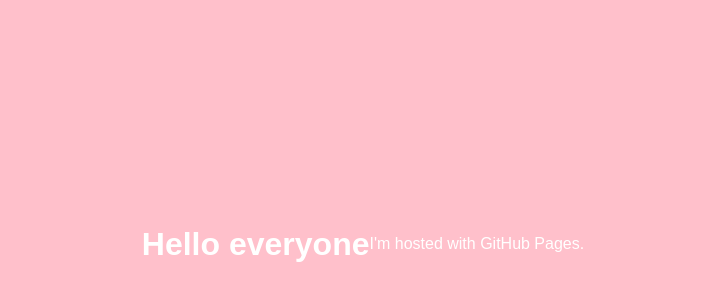
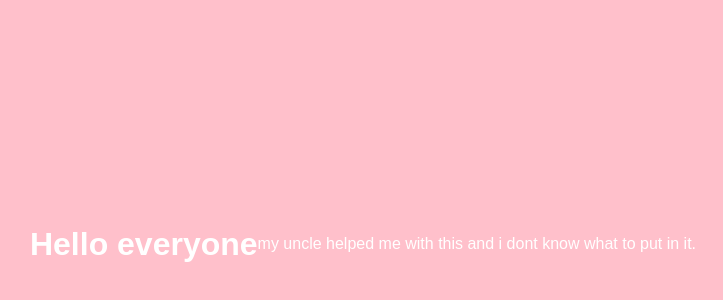
Before and after one commit to bettyboopboop/bettyboopboop.github.io, a plain HTML site: page index.html in a window 1280 px wide. Shown: the part 156-456 px from the top of the page, without its empty margins (277-1000 px from the left). Drawn offline with Linux system fonts and the light colour scheme.

Commit message:
Update index.html

```diff
--- a/index.html
+++ b/index.html
@@ -22,6 +22,6 @@
 </body>
 <html>
 <h1>Hello everyone</h1>
-<p>I'm hosted with GitHub Pages.</p>
+<p>my uncle helped me with this and i dont know what to put in it.</p>
 </body>
 </html>
```
